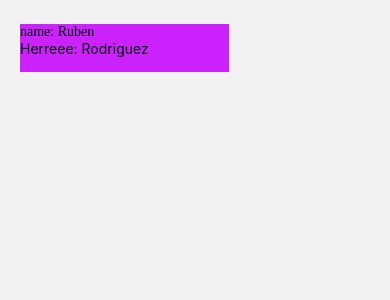
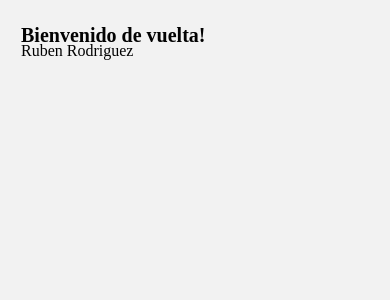
Before and after one commit to MikeNotu/MarzoApp, a React Native app: screen /About in a window 390 px wide. Shown: the top 300 px of the page. Built offline with nearby package versions, Linux system fonts and the light colour scheme.

Commit message:
Finished Bienvenido Component

```diff
--- a/Utils/constants.ts
+++ b/Utils/constants.ts
@@ -1 +1,5 @@
 export const BASE_URL = 'https://6222994f666291106a29f999.mockapi.io/api/v1';
+
+export const COLORS = {
+  BLACK: '#020202',
+};
--- a/components/Bienvenido.tsx
+++ b/components/Bienvenido.tsx
@@ -1,5 +1,7 @@
 import React from 'react';
-import {Text, View} from 'react-native';
+import {StyleSheet, View} from 'react-native';
+import {COLORS} from '../utils/constants';
+import {CustomText} from './CustomText';
 interface PersonData {
   firstName: String;
   lastName: String;
@@ -8,17 +10,31 @@ interface PersonData {
 export const Bienvenido = ({firstName, lastName}: PersonData): JSX.Element => {
   return (
     <View>
-      <View
-        style={{
-          marginLeft: 20,
-          marginTop: 24,
-          backgroundColor: '#cc22ff',
-          width: 209,
-          height: 48,
-        }}>
-        <Text style={{fontFamily: 'Avenir'}}>name: {firstName}</Text>
-        <Text>Herreee: {lastName}</Text>
+      <View style={styles.container}>
+        <CustomText
+          content={'Bienvenido de vuelta!'}
+          size={20}
+          weight={'800'}
+          color={COLORS.BLACK}
+        />
+        <CustomText
+          content={`${firstName} ${lastName}`}
+          size={16}
+          weight={'400'}
+          color={COLORS.BLACK}
+          marginTop={-5}
+        />
       </View>
     </View>
   );
 };
+
+const styles = StyleSheet.create({
+  container: {
+    paddingLeft: 1,
+    marginLeft: 20,
+    marginTop: 24,
+    width: 209,
+    height: 48,
+  },
+});
--- /dev/null
+++ b/components/CustomText.tsx
@@ -0,0 +1,40 @@
+import React from 'react';
+import {Text, StyleSheet, ColorValue} from 'react-native';
+// type CustomTextProps = {};
+
+interface ComponentText {
+  content: String;
+  size: number;
+  weight: '400' | '800';
+  color: ColorValue;
+  marginTop?: number;
+  marginBottom?: number;
+  marginLeft?: number;
+  marginRight?: number;
+}
+
+export const CustomText = ({
+  content,
+  size,
+  weight,
+  color,
+  marginTop,
+  marginBottom,
+  marginLeft,
+  marginRight,
+}: ComponentText): JSX.Element => {
+  const styles = StyleSheet.create({
+    customFont: {
+      fontFamily: 'Avenir',
+      fontSize: size,
+      fontWeight: weight,
+      color: color,
+      marginTop: marginTop !== undefined ? marginTop : 0,
+      marginBottom: marginBottom !== undefined ? marginBottom : 0,
+      marginLeft: marginLeft !== undefined ? marginLeft : 0,
+      marginRight: marginRight !== undefined ? marginRight : 0,
+    },
+  });
+
+  return <Text style={styles.customFont}>{content}</Text>;
+};
```
